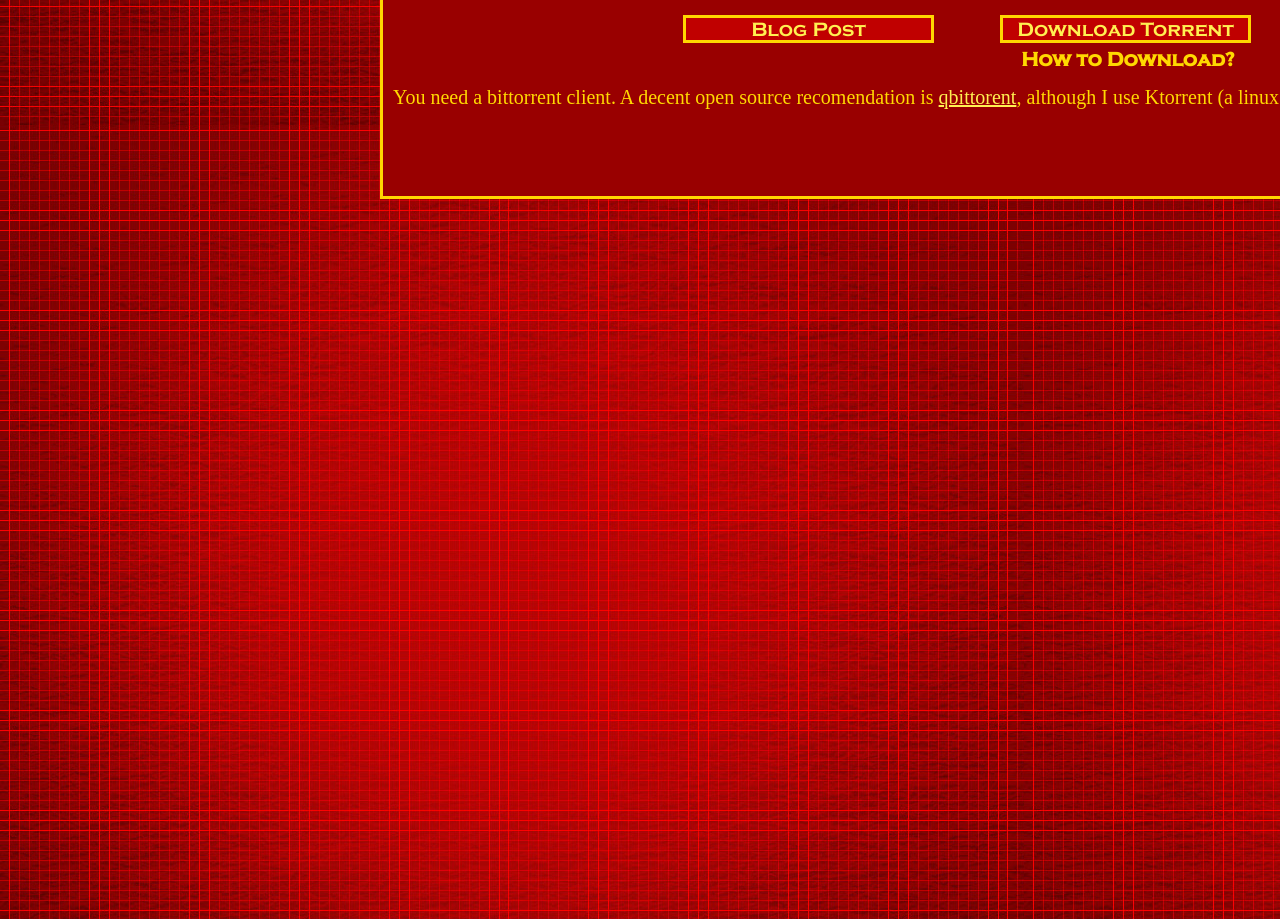
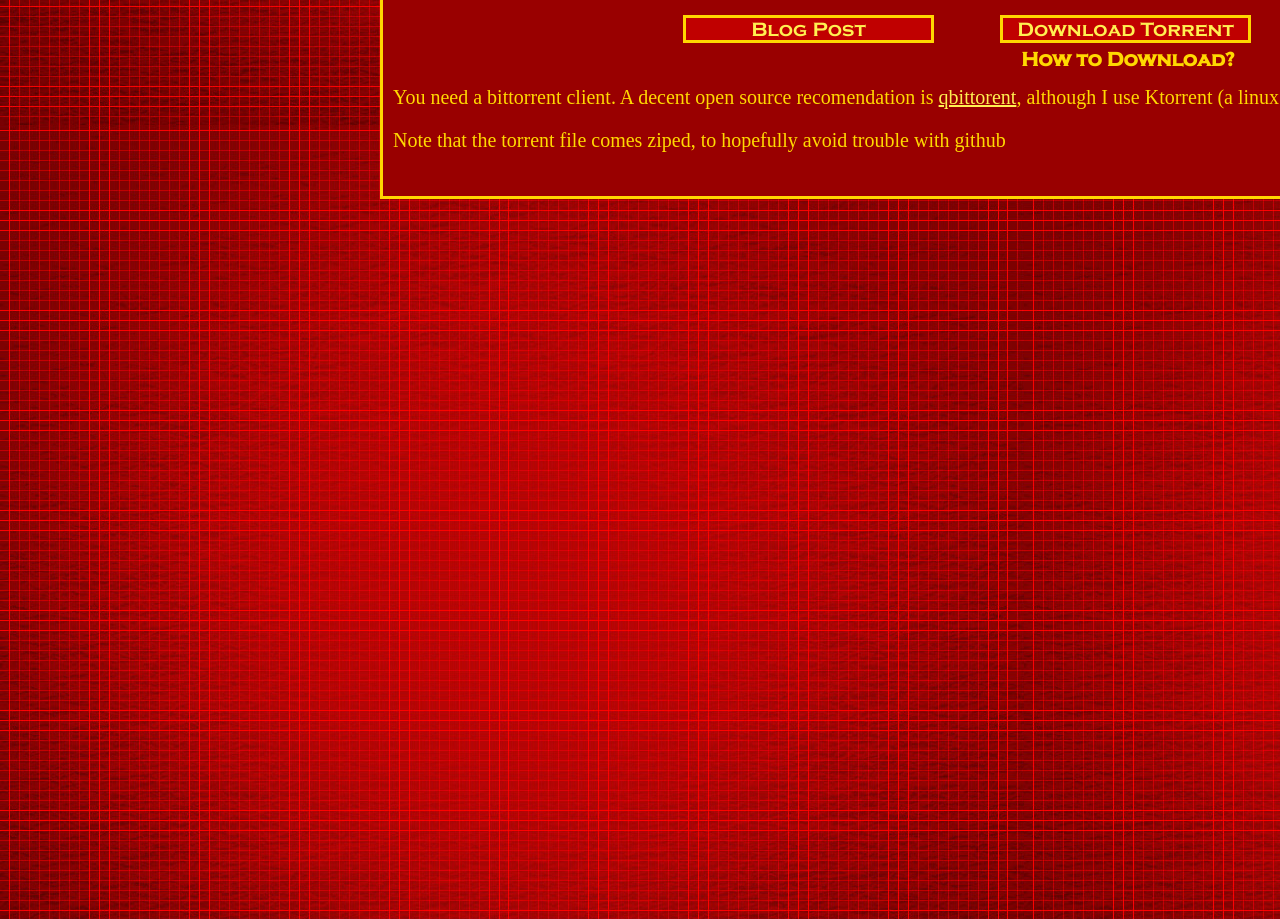
Before and after one commit to wecn225/wecn225.github.io, a plain HTML site: page Downloads.html in a window 1280 px wide. Shown: the part 899-1818 px from the top of the page. Drawn offline with Linux system fonts and the light colour scheme.

```diff
--- a/Downloads.html
+++ b/Downloads.html
@@ -73,6 +73,7 @@
     <br>
     <h1 class="MiddleSubHeading">How to Download?</h1>
     <p class="midp">You need a bittorrent client. A decent open source recomendation is <a href="https://www.qbittorrent.org/">qbittorent</a>, although I use Ktorrent (a linux exclusive!) </p>
+    <p class="midp">Note that the torrent file comes ziped, to hopefully avoid trouble with github</p>
 
     </div>
 
```
Also changed, not shown: 1 other file.
